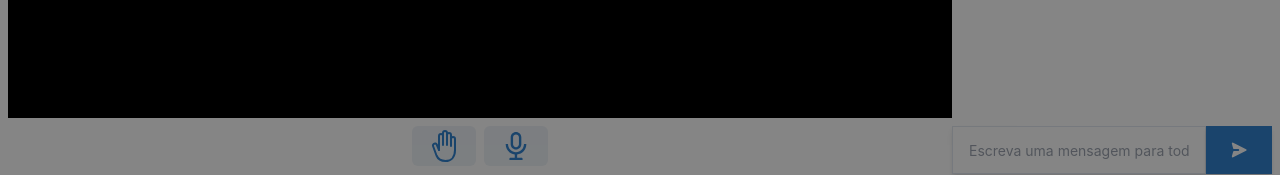
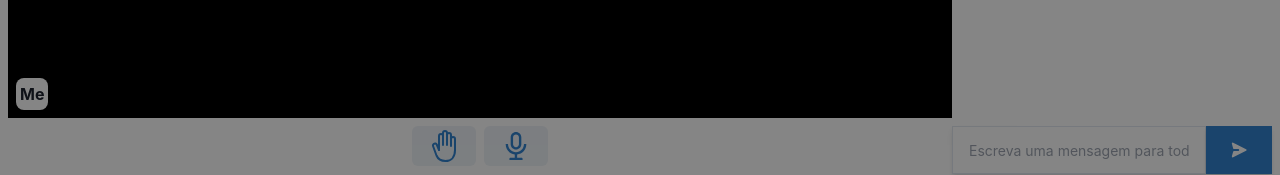
Before and after one commit to sidinei-silva/peer-group-video-chat-react, a Next.js app: page /1 in a window 1280 px wide. Shown: the part 618-793 px from the top of the page. Built offline with nearby package versions, Linux system fonts and the light colour scheme; no server answers.

Commit message:
Incluindo nome do usuario em tela

```diff
--- a/pages/[room].tsx
+++ b/pages/[room].tsx
@@ -26,6 +26,7 @@ import {
   VStack,
   Container,
   useToast,
+  Spacer,
 } from '@chakra-ui/react';
 import { useRouter } from 'next/dist/client/router';
 import React, { useRef, useEffect, useState, useCallback } from 'react';
@@ -45,6 +46,7 @@ import {
 } from '../services/webpeers';
 import {
   handUp,
+  sendGetUsers,
   sendMute,
   socketSendMessage,
   socketSendNotification,
@@ -54,6 +56,7 @@ import {
   subcribeToggleMute,
   subcribeUserConnect,
   subcribeUserDisconnect,
+  subcribeUsersInRoom,
 } from '../services/websocket';
 
 const peers = {};
@@ -75,6 +78,11 @@ interface IChatMessage {
   message: string;
 }
 
+interface IUser {
+  id: string;
+  name: string;
+}
+
 const RoomPage: React.FC = () => {
   const toast = useToast();
   const myVideoEl = useRef(null);
@@ -86,6 +94,8 @@ const RoomPage: React.FC = () => {
   const [myHandUp, setMyHandup] = useState(false);
   const [isMuted, setIsMuted] = useState(false);
   const [chatMessages, setChatMessages] = useState<IChatMessage[]>([]);
+
+  const [users, setUsers] = useState<IUser[]>([]);
 
   const videoClasses = 'object-cover h-full w-full relative';
   const router = useRouter();
@@ -158,6 +168,7 @@ const RoomPage: React.FC = () => {
         console.log(err);
         socketSendNotification(err.message);
       }
+
       getMyMediaWebCam((errWebCam, stream) => {
         const call = peerCall(userId, stream);
         const divElVideo = document.createElement('div');
@@ -189,6 +200,7 @@ const RoomPage: React.FC = () => {
           if (gridCol < 3) {
             setGridCol(gridCol - 1);
           }
+          sendGetUsers();
         }
       }
     });
@@ -235,7 +247,30 @@ const RoomPage: React.FC = () => {
       alert(`Ocorreu um erro com o peer: ${name}`);
       console.log(errorPeer);
     });
+
+    subcribeUsersInRoom((err, usersInRoom) => {
+      updateUser(usersInRoom);
+    });
   }, [modal]);
+
+  useEffect(() => {
+    const gridVideo = gridVideoEl.current;
+    const idLastElement = gridVideo.lastElementChild.id;
+    const textElement = document.getElementById(`name-${idLastElement}`);
+
+    if (users.length <= 1 || users.length < gridVideo.children.length) {
+      return;
+    }
+
+    if (textElement && textElement.innerHTML !== '') {
+      return;
+    }
+
+    if (textElement && textElement.innerHTML === '') {
+      const user = users.find(userFind => userFind.id === idLastElement);
+      textElement.innerHTML = user.name;
+    }
+  }, [users]);
 
   useEffect(() => {
     scrollChatToBottom();
@@ -260,6 +295,13 @@ const RoomPage: React.FC = () => {
     }
   });
 
+  const updateUser = useCallback(
+    (userUpdated: IUser[]) => {
+      setUsers(userUpdated);
+    },
+    [users],
+  );
+
   const addMessage = useCallback(
     ({ authorName, message, position }: IChatMessage) => {
       setChatMessages(state => [...state, { authorName, message, position }]);
@@ -274,28 +316,21 @@ const RoomPage: React.FC = () => {
   };
 
   const addVideoStream = (divElVideo, videoElement, stream) => {
-    videoElement.autoplay = true;
     videoElement.srcObject = stream;
     videoElement.className += videoClasses;
 
-    // videoElement.addEventListener('loadedmetadata', async () => {
-    //   await videoElement.play();
-    //   const videoGridElement = gridVideoEl.current;
+    videoElement.onloadedmetadata = async () => {
+      await videoElement.play();
+      const videoGridElement = gridVideoEl.current;
 
-    //   videoGridElement.append(divElVideo);
+      videoGridElement.append(divElVideo);
 
-    //   if (gridCol < 3) {
-    //     setGridCol(gridCol + 1);
-    //   }
-    // });
+      if (gridCol < 3) {
+        setGridCol(gridCol + 1);
+      }
 
-    const videoGridElement = gridVideoEl.current;
-
-    videoGridElement.append(divElVideo);
-
-    if (gridCol < 3) {
-      setGridCol(gridCol + 1);
-    }
+      sendGetUsers();
+    };
   };
 
   const handleSendMessage = () => {
@@ -330,12 +365,17 @@ const RoomPage: React.FC = () => {
   const createVideoStatusElement = userId => {
     return (
       <HStack
+        width="100%"
         position="absolute"
         bottom={0}
         right={0}
         padding="0.5rem"
         zIndex={2}
       >
+        <Box backgroundColor="white" padding="0.25rem" borderRadius="0.5rem">
+          <Text fontWeight="bold" id={`name-${userId}`} />
+        </Box>
+        <Spacer />
         <Box backgroundColor="white" borderRadius="0.5rem">
           <Box
             id={`handle-${userId}`}
@@ -377,7 +417,21 @@ const RoomPage: React.FC = () => {
                   <video className={videoClasses} ref={myVideoEl}>
                     <track kind="captions" srcLang="pt-BR" />
                   </video>
-                  <HStack position="absolute" bottom={0} right={0} padding={2}>
+                  <HStack
+                    width="100%"
+                    position="absolute"
+                    bottom={0}
+                    right={0}
+                    padding={2}
+                  >
+                    <Box
+                      backgroundColor="white"
+                      padding="0.25rem"
+                      borderRadius="0.5rem"
+                    >
+                      <Text fontWeight="bold">Me</Text>
+                    </Box>
+                    <Spacer />
                     {myHandUp && (
                       <Box backgroundColor="white" borderRadius="lg">
                         <Box
--- a/services/websocket.ts
+++ b/services/websocket.ts
@@ -63,3 +63,13 @@ export const subcribeToggleMute = callback => {
 export const sendMute = (userId, isMute) => {
   socket.emit('mute', { userId, isMute });
 };
+
+export const subcribeUsersInRoom = callback => {
+  socket.on('users-in-room', ({ users: usersInRoom }) => {
+    return callback(null, usersInRoom);
+  });
+};
+
+export const sendGetUsers = () => {
+  socket.emit('get-users', {});
+};
```
